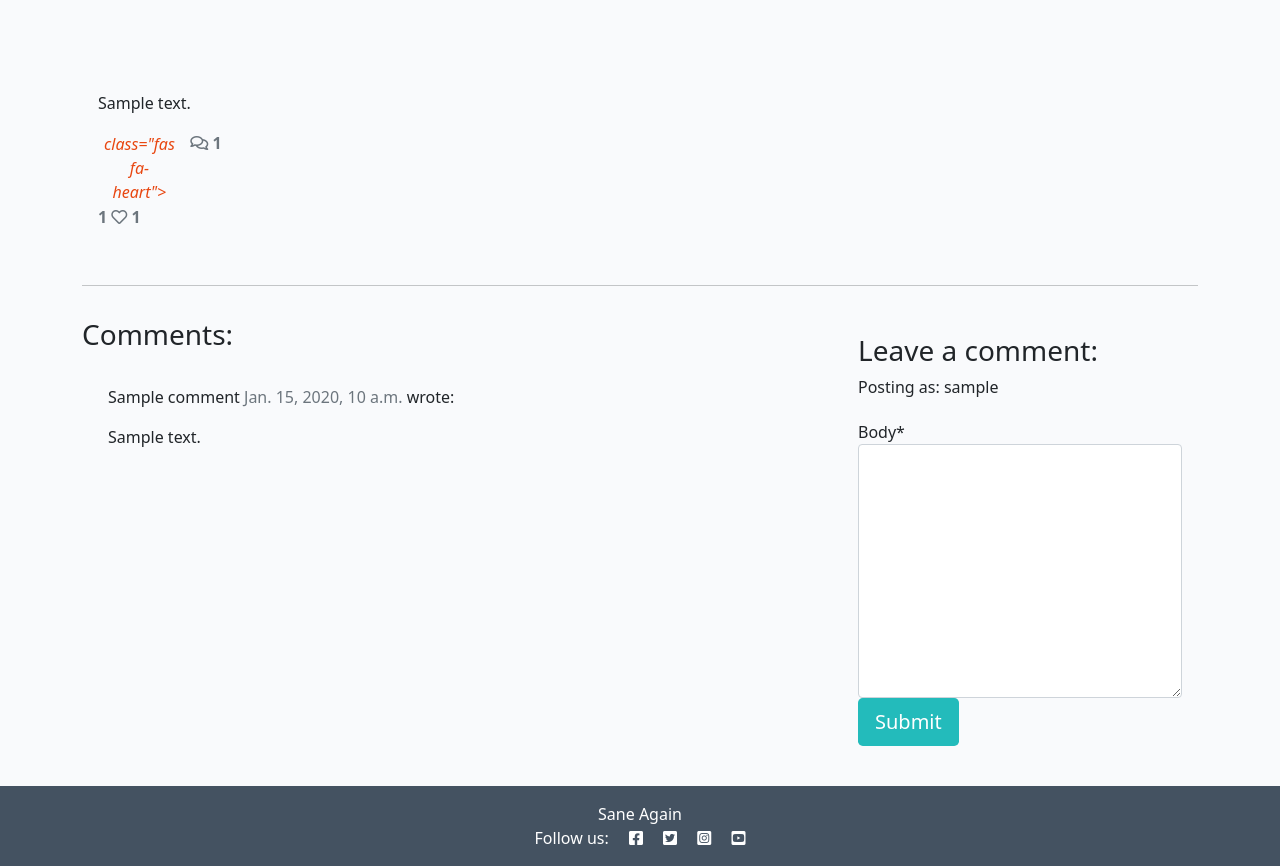
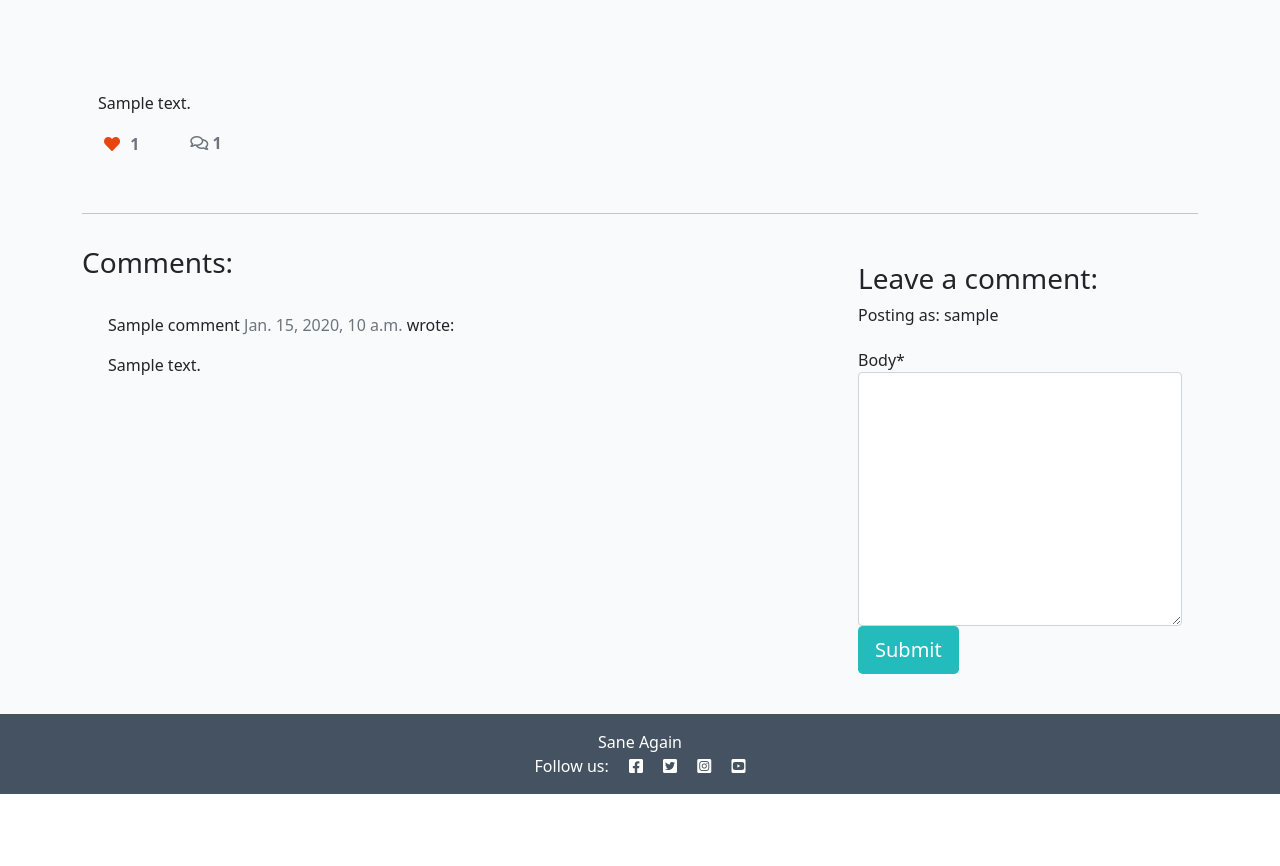
Before and after one commit to RH-devs/sane-again, a Django app: a page that uses templates/post_detail.html in a window 1280 px wide. Shown: the part 288-1154 px from the top of the page. After the commit the page ends 1082 px from the top, so only its background shows below. Run offline with Django 3.2, Linux system fonts and the light colour scheme; a user stored in the database is signed in; tables that the repository leaves empty hold one stand-in row (values such as "Sample post"); some libraries are stand-ins or nearby versions.

Commit message:
complete functionality contents for likes

```diff
--- a/blog/urls.py
+++ b/blog/urls.py
@@ -1,8 +1,8 @@
 from . import views
 from django.urls import path
-
 
 urlpatterns = [
     path('', views.PostList.as_view(), name='home'),
     path('<slug:slug>/', views.PostDetail.as_view(), name='post_detail'),
+    path('like/<slug:slug>', views.PostLike.as_view(), name='post_like'),
 ]
--- a/blog/views.py
+++ b/blog/views.py
@@ -1,5 +1,6 @@
-from django.shortcuts import render, get_object_or_404
+from django.shortcuts import render, get_object_or_404, reverse
 from django.views import generic, View
+from django.http import HttpResponseRedirect
 from .models import Post
 from .forms import CommentForm
 
--- a/templates/post_detail.html
+++ b/templates/post_detail.html
@@ -40,25 +40,26 @@
                                 {% csrf_token %}
                                 {% if liked %}
 
-                            <button type="submit" name="blogpost_id" value="{{post.slug}}" class="btn-like"><i>
-                                    class="fas fa-heart"></i></button>
+                                <button type="submit" name="blogpost_id" value="{{post.slug}}" class="btn-like">
+                                        <i class="fas fa-heart"></i></button>
 
                                 {% else %}
 
-                            <button type="submit" name="blogpost_id" value="{{post.slug}}" class="btn-like"><i>
-                                class="far fa-heart"></i></button>
+                                <button type="submit" name="blogpost_id" value="{{post.slug}}" class="btn-like">
+                                    <i class="far fa-heart"></i></button>
 
                                 {% endif %}
 
+
                             </form>
+
                             {% else %}
 
                             <span class="text-secondary"><i class="far fa-heart"></i></span>
                             {% endif %}
                             <span class="text-secondary"> {{ post.number_of_likes }}</span>
                         </strong>
-                        <!-- The number of likes goes before the closing strong tag -->
-                        <strong class="text-secondary"><i class="far fa-heart"></i> {{ post.number_of_likes }} </strong>
+
                     </div>
                     <div class="col-1">
                         {% with comments.count as total_comments %}
```
Lines whose indentation alone changed are shown as unchanged.
